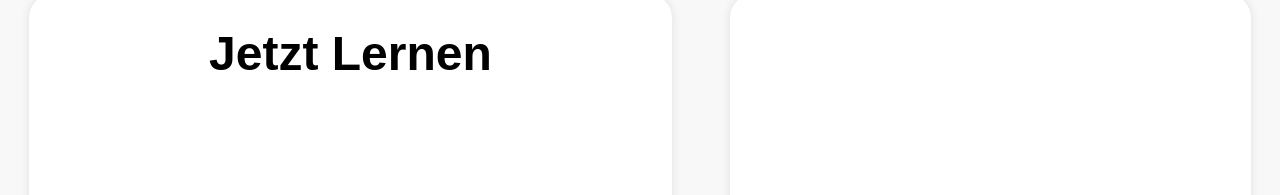
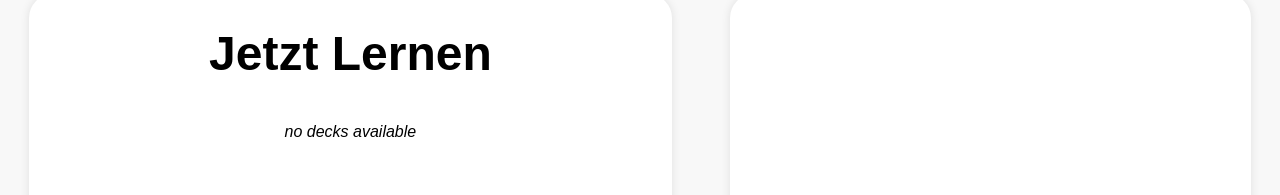
Before and after one commit to mohid-1311/Flashcards, a React (Create React App) app: page /Startseite in a window 1280 px wide. Shown: the part 97-292 px from the top of the page. Built offline with nearby package versions, Linux system fonts and the light colour scheme; sample sign-in values are in the browser's storage.

Commit message:
Decknamen werden im JetztLernen auf 30 Zeichen gekuerzt, um overflow und strech der flexbox zu verhindern

```diff
--- a/src/pages/Startseite/JetztLernen/JetztLernen.tsx
+++ b/src/pages/Startseite/JetztLernen/JetztLernen.tsx
@@ -3,15 +3,24 @@ import {Link} from "react-router-dom"
 
 function JetztLernen({decks}: {decks: any}) {
 
+  function cutString(str: string, maxLen: number = 30) {
+    if (str.length <= maxLen) {
+      return str
+    }
+    return str.substring(0, maxLen - 3) + "..."
+  }
+
   return (
     <div className={styles["root"]}>
       <h1>Jetzt Lernen</h1>
       <ul className={styles["deck-liste"]}>
-        {decks.map((deck: {name:string}, index: number)=> {
+        {decks.length === 0
+        ? <i><br />no decks available</i>
+        : decks.map((deck: {name:string}, index: number)=> {
           return (
             <Link to={`/Lernmodi?deckName=${deck.name}`}>
               <li className={styles["deck-liste-element"]}>
-                {deck.name}
+                {cutString(deck.name)}
               </li>
             </Link>
           )
```
